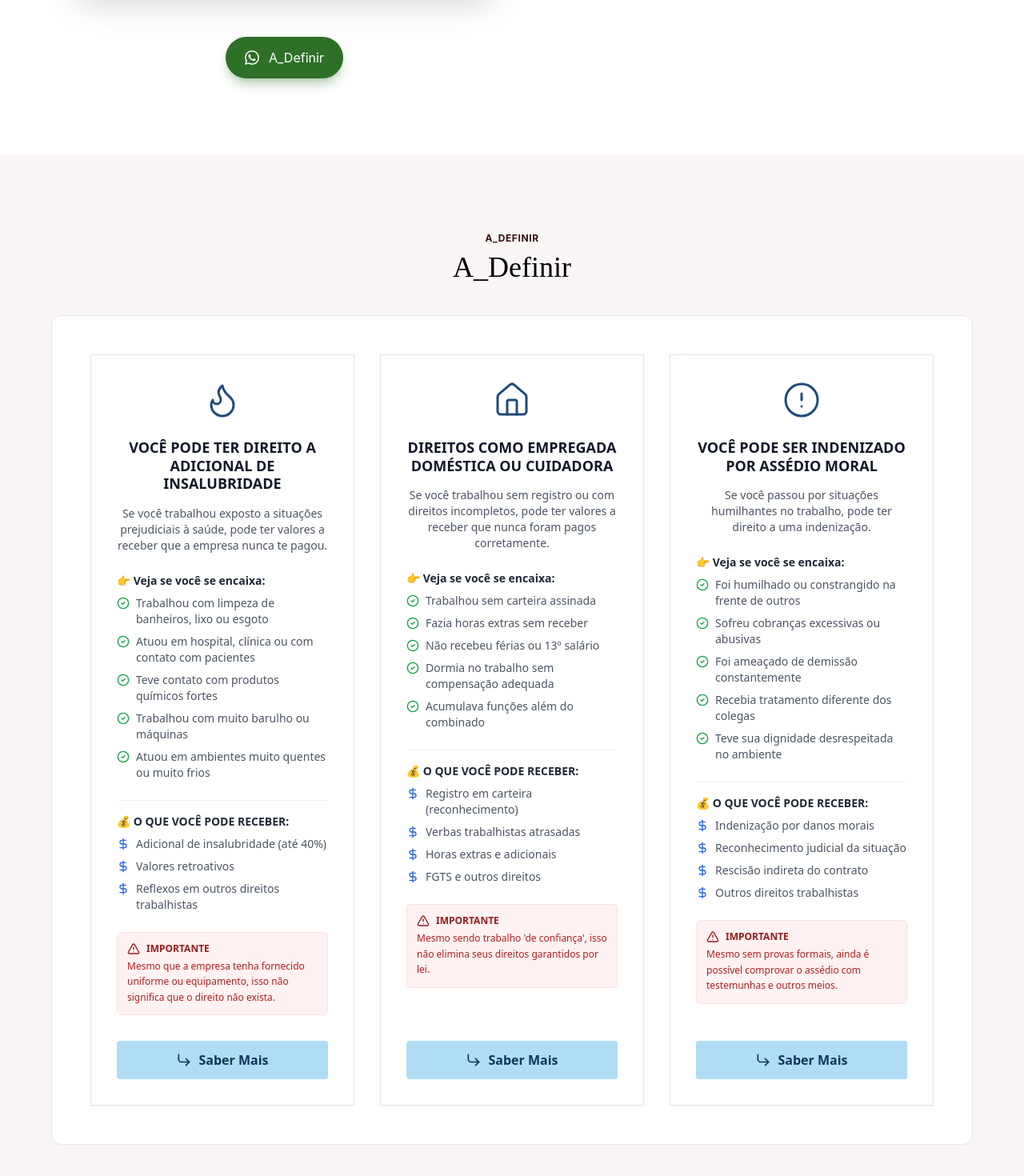
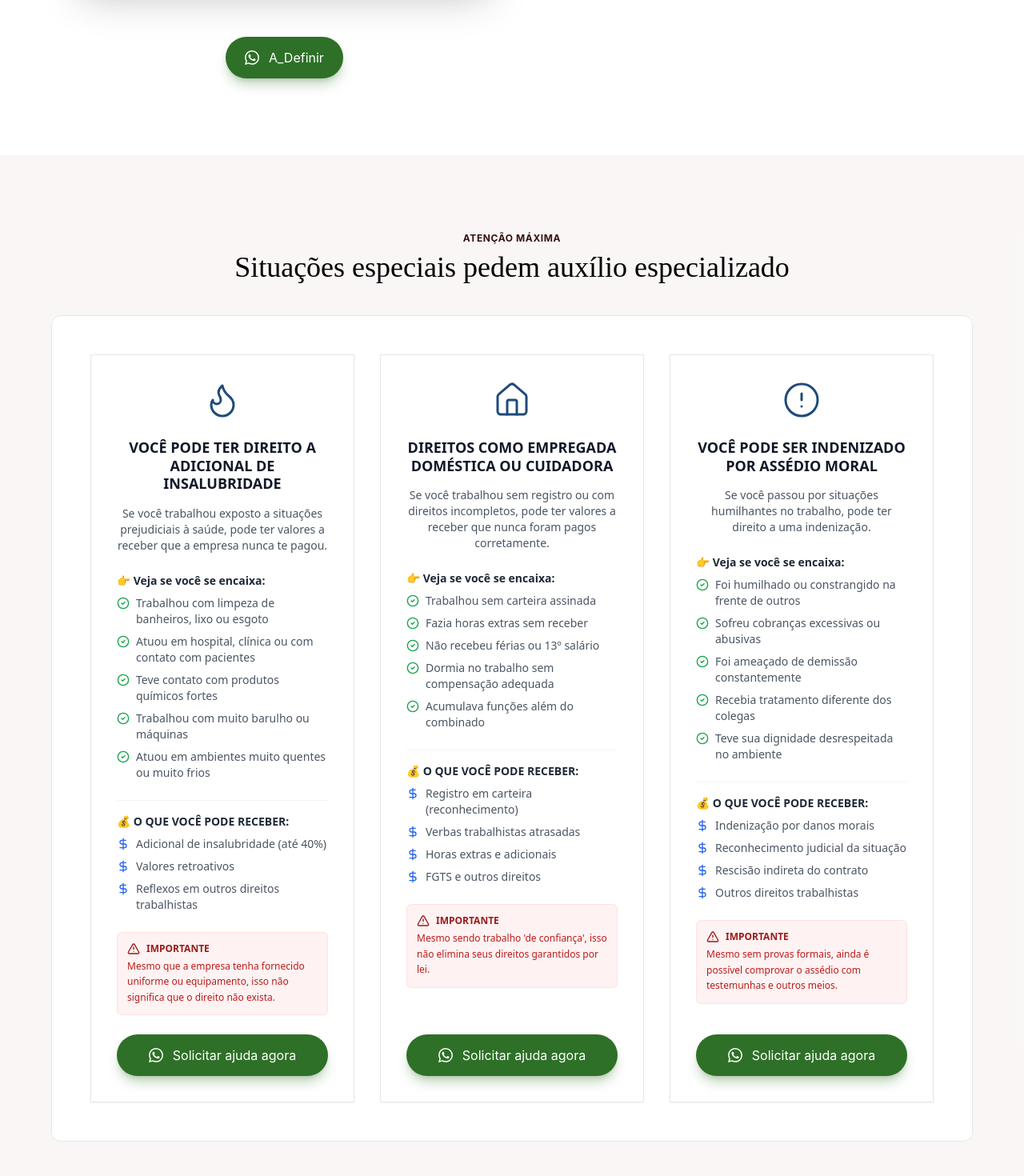
Before and after one commit to EdisonMatos/LPS-Trabalhista-Brasil-Matos, a React (Vite) app: page /#home in a window 1280 px wide. Shown: the part 1742-3212 px from the top of the page at 80% size. Built offline with nearby package versions, Linux system fonts and the light colour scheme.

Commit message:
feat: Termina features

```diff
--- a/src/components/sections/Speed.jsx
+++ b/src/components/sections/Speed.jsx
@@ -4,6 +4,7 @@
 import { Clock, Gavel, ShieldCheck } from "lucide-react";
 import SectionHeaderNovo from "../sectionElements/SectionHeaderNovo";
 import MotionDivDownToUp from "../animation/MotionDivDownToUp";
+import content from "../../content/content";
 import {
   Flame,
   Home,
@@ -13,6 +14,7 @@
   DollarSign,
   AlertTriangle,
 } from "lucide-react";
+import ButtonReflexo from "../interactives/ButtonReflexo";
 
 const servicos = [
   {
@@ -110,8 +112,8 @@
       <SectionWrapper>
         <section className="">
           <SectionHeaderNovo
-            miniTitle="A_Definir"
-            title="A_Definir"
+            miniTitle="ATENÇÃO MÁXIMA"
+            title="Situações especiais pedem auxílio especializado"
             colorMode={colorMode}
           />
 
@@ -192,10 +194,24 @@
                       </div>
 
                       {/* Botão alinhado na base */}
-                      <button className="mt-8 w-full bg-[#aeddf5] hover:bg-[#99d1ee] text-[#0f3659] font-semibold py-3 px-4 rounded transition-colors flex items-center justify-center gap-2">
-                        <CornerDownRight className="w-5 h-5" />
-                        Saber Mais
-                      </button>
+                      <ButtonReflexo
+                        onClick={() => gtag_report_conversion()}
+                        icon={
+                          <svg
+                            xmlns="http://www.w3.org/2000/svg"
+                            width={18}
+                            height={18}
+                            fill="currentColor"
+                            viewBox="0 0 24 24"
+                          >
+                            <path d="M17.472 14.382c-.297-.149-1.758-.867-2.03-.967-.273-.099-.472-.148-.67.15-.197.297-.768.966-.94 1.164-.173.198-.347.223-.644.074-.297-.149-1.255-.463-2.39-1.475-.883-.788-1.48-1.761-1.653-2.059-.173-.297-.018-.458.13-.606.134-.133.298-.347.446-.52.149-.174.198-.298.298-.497.099-.198.05-.372-.025-.521-.075-.149-.669-1.611-.916-2.207-.242-.579-.487-.5-.67-.51-.173-.007-.372-.009-.571-.009-.198 0-.52.074-.793.372-.273.297-1.04 1.016-1.04 2.479 0 1.462 1.065 2.875 1.213 3.074.149.198 2.095 3.2 5.077 4.487.709.306 1.262.489 1.694.625.712.226 1.36.194 1.872.118.571-.085 1.758-.718 2.006-1.412.248-.694.248-1.288.173-1.412-.074-.124-.272-.198-.57-.347m-5.421 7.403h-.004a9.87 9.87 0 01-5.031-1.378l-.361-.214-3.741.982.998-3.648-.235-.374a9.86 9.86 0 01-1.51-5.26c.001-5.45 4.436-9.884 9.888-9.884 2.64 0 5.122 1.03 6.988 2.896a9.825 9.825 0 012.893 6.994c-.002 5.45-4.436 9.884-9.884 9.884m8.413-18.297A11.815 11.815 0 0012.05 0C5.495 0 .16 5.335.158 11.892c0 2.096.547 4.142 1.588 5.94L0 24l6.305-1.654a11.882 11.882 0 005.732 1.463h.005c6.554 0 11.89-5.335 11.892-11.892a11.821 11.821 0 00-3.466-8.413" />
+                          </svg>
+                        }
+                        link={content.texts.links.ctaWhatsapp}
+                        label="Solicitar ajuda agora"
+                        colorMode={colorMode}
+                        className="my-0 mt-6"
+                      />
                     </div>
                   ))}
                 </div>
```
